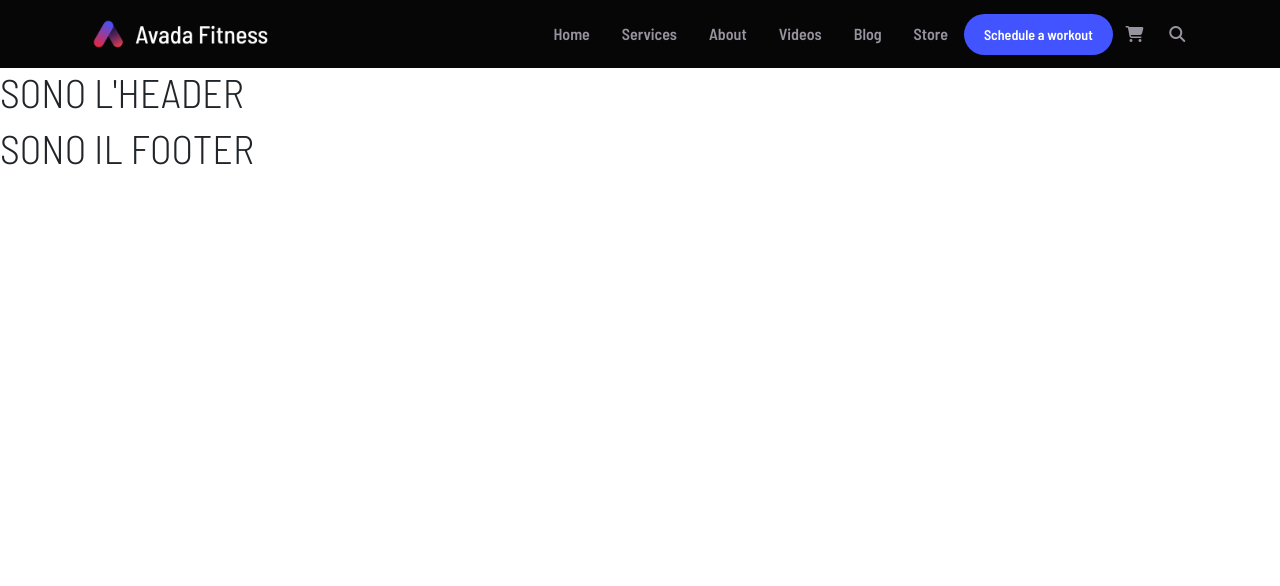
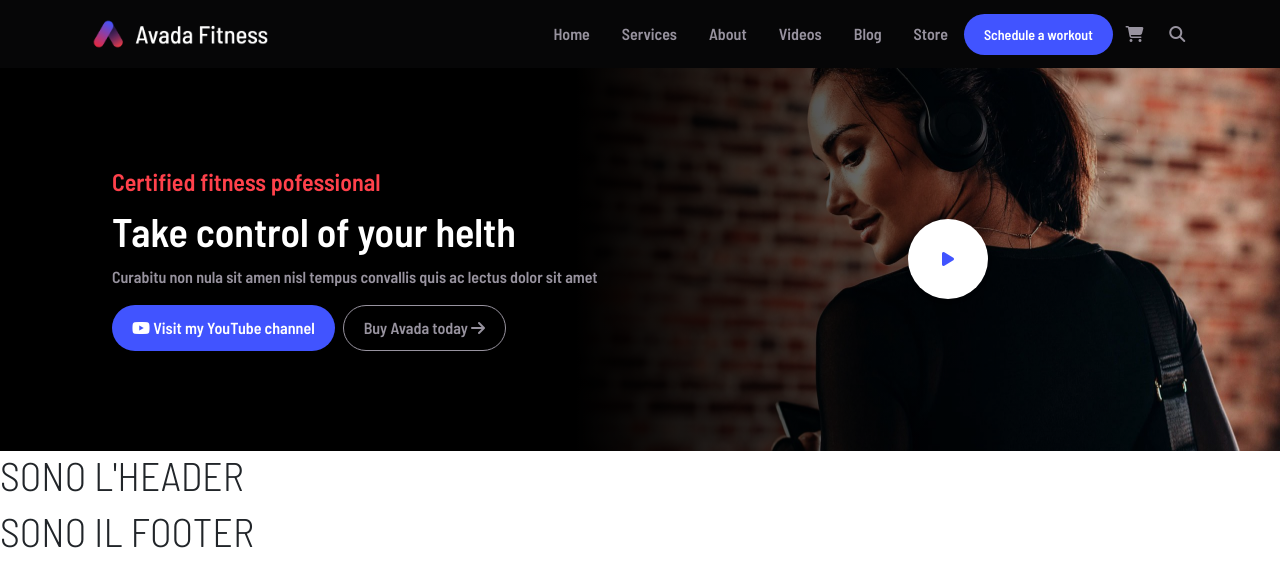
Before and after one commit to emilianogastaldo/proj-html-vuejs, a Vue app: page / in a window 1280 px wide. Shown: the top 586 px of the page. Built offline with nearby package versions, Linux system fonts and the light colour scheme.

Commit message:
added jumbotron

```diff
--- a/src/components/AppHeader.vue
+++ b/src/components/AppHeader.vue
@@ -1,9 +1,11 @@
 <script>
 import Navbar from './Navbar.vue'
+import Jumbotron from './Jumbotron.vue'
 export default {
     name: 'AppHeader'
     , components: {
-        Navbar
+        Navbar,
+        Jumbotron
     }
 }
 </script>
@@ -11,6 +13,7 @@ export default {
 <template>
     <!-- Amarildo -->
     <Navbar />
+    <Jumbotron />
     <h1>SONO L'HEADER</h1>
 </template>
 
--- /dev/null
+++ b/src/components/Jumbotron.vue
@@ -0,0 +1,125 @@
+<script>
+export default {
+    name: 'Jumbotron'
+    , components: {
+    }
+}
+</script>
+
+<template>
+    <!-- Amarildo -->
+    <!-- Jumbotron -->
+
+    <div class="jumbotron">
+        <div class="container d-flex justify-content-between align-items-center">
+            <div class="content">
+                <h3>Certified fitness pofessional</h3>
+                <h1>Take control of your helth</h1>
+                <p>Curabitu non nula sit amen nisl tempus convallis quis ac lectus dolor sit amet</p>
+                <div class="buttons-container">
+                    <button class="btn-blue"><i class="fa-brands fa-youtube"></i> Visit my YouTube channel</button>
+                    <button class="btn">Buy Avada today <i class="fa-solid fa-arrow-right"></i></button>
+                </div>
+            </div>
+            <div>
+                <button class="play-btn ">
+                    <i class="fa-solid fa-play"></i>
+                </button>
+            </div>
+
+        </div>
+
+    </div>
+</template>
+
+<style lang="scss" scoped>
+.jumbotron {
+    background: linear-gradient(to right,
+            rgba(0, 0, 0, 1) 45%,
+            rgba(0, 0, 0, 0) 100%),
+        url(../assets/images/slider82x-scaled.jpg);
+    background-size: cover;
+
+    background-position: top;
+    color: white;
+    text-align: center;
+    padding: 100px;
+}
+
+.content {
+    text-align: start;
+}
+
+h3 {
+    font-size: 1.5em;
+    font-weight: 600;
+    color: #FF414B;
+}
+
+h1 {
+    font-size: 2.5em;
+    margin-top: 10px;
+    font-weight: 600;
+}
+
+p {
+    font-weight: 600;
+    font-size: 1em;
+    margin-top: 10px;
+    color: #98939F;
+}
+
+// BUTTON--------------
+.buttons-container {
+    display: flex;
+    margin-top: 1rem;
+    gap: 0.5rem;
+}
+
+.btn {
+    font-weight: 600;
+    color: #98939F;
+    border-radius: 2rem;
+    border: 1px solid #98939F;
+    padding: 10px 20px;
+    display: inline-block;
+    font-size: 16px;
+    cursor: pointer;
+}
+
+.btn-blue {
+    font-weight: 600;
+    background-color: #4154FF;
+    color: white;
+    border-radius: 2rem;
+    border: none;
+    padding: 10px 20px;
+    display: inline-block;
+    font-size: 16px;
+    cursor: pointer;
+}
+
+.play-btn {
+    background-color: #fff;
+    border: none;
+    width: 5rem;
+    height: 5rem;
+    border-radius: 50%;
+    display: flex;
+    align-items: center;
+    justify-content: center;
+    margin-top: 20px;
+    box-shadow: 0 2px 4px rgba(0, 0, 0, 0.1);
+    cursor: pointer;
+
+    transform: translate(-180px, -10px);
+}
+
+.play-btn i {
+    color: #4154FF;
+}
+
+.play-btn i:hover {
+    color: #FF414B;
+}
+</style>
```
